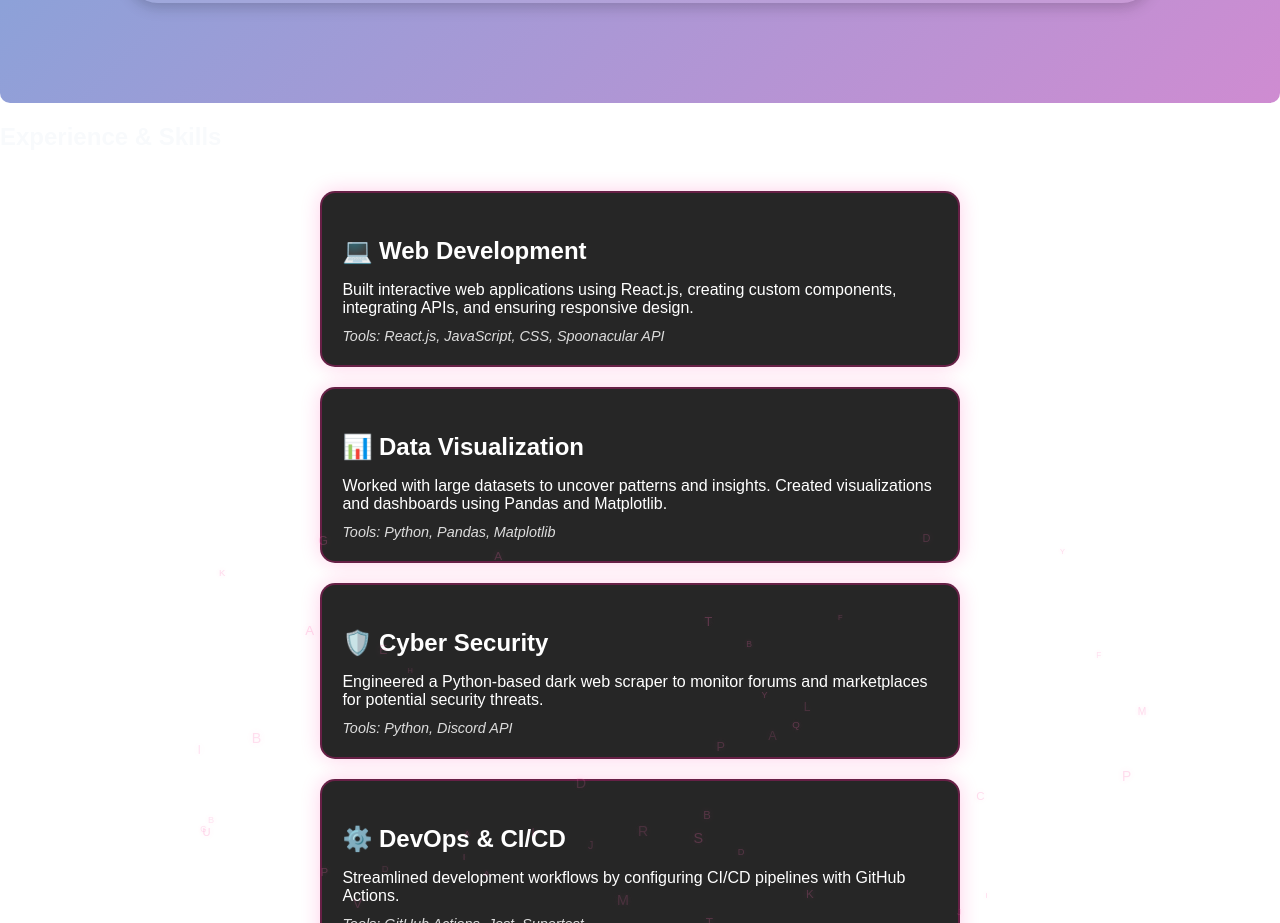
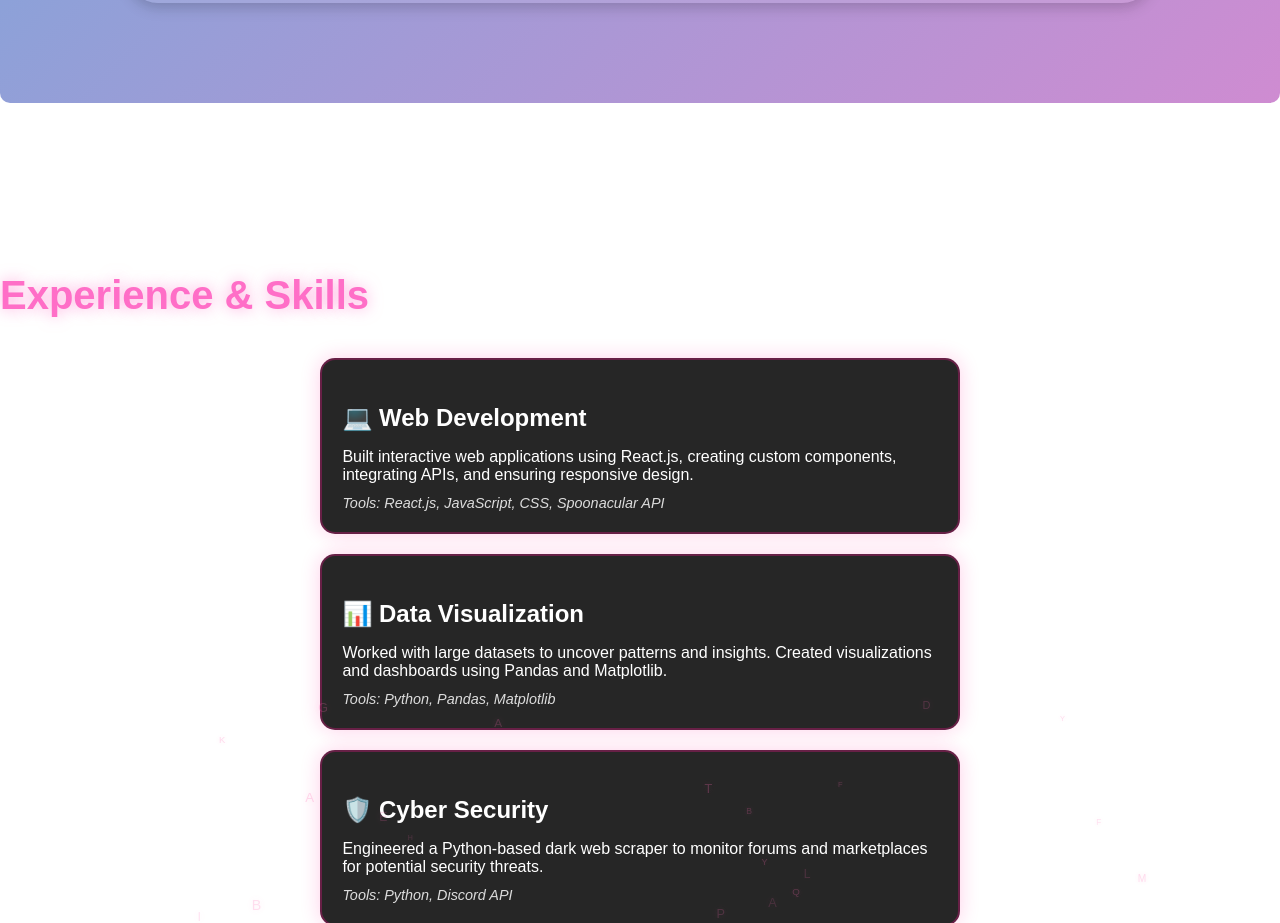
Before and after one commit to Sukh-Virk/personalwebvirk2, a React (Create React App) app: page / in a window 1280 px wide. Shown: the part 2245-3168 px from the top of the page. Built offline with nearby package versions, Linux system fonts and the light colour scheme; no server answers.

Commit message:
Update App.css

```diff
--- a/src/App.css
+++ b/src/App.css
@@ -28,6 +28,15 @@ body::before {
 
 .marquee-container {
   margin-bottom: 200px; /* Increase this value to add more space */
+}
+
+.fire-text {
+  padding-top: 70px;
+  margin-top: 100px;
+  font-size: 2.5rem;
+  color: #ff6ec7;
+  text-shadow: 0 0 15px rgba(255, 110, 199, 0.6);
+  margin-bottom: 20px;
 }
 
 
```
